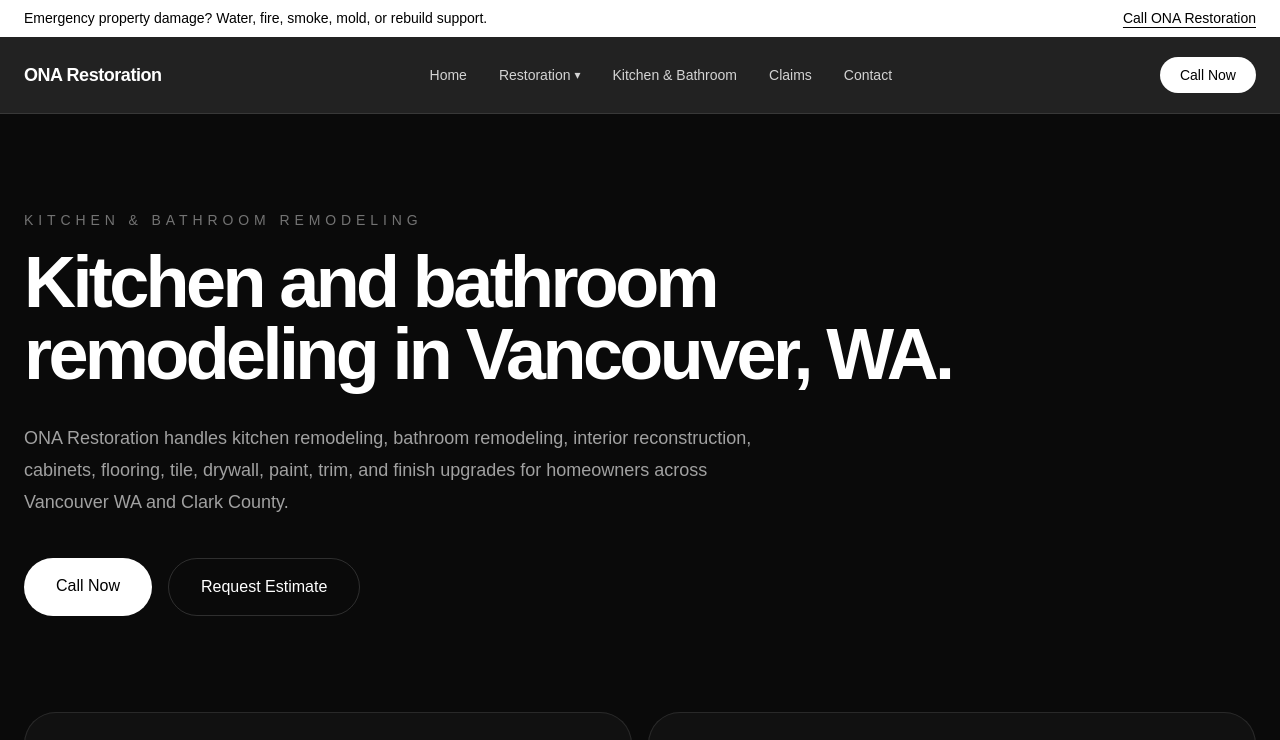
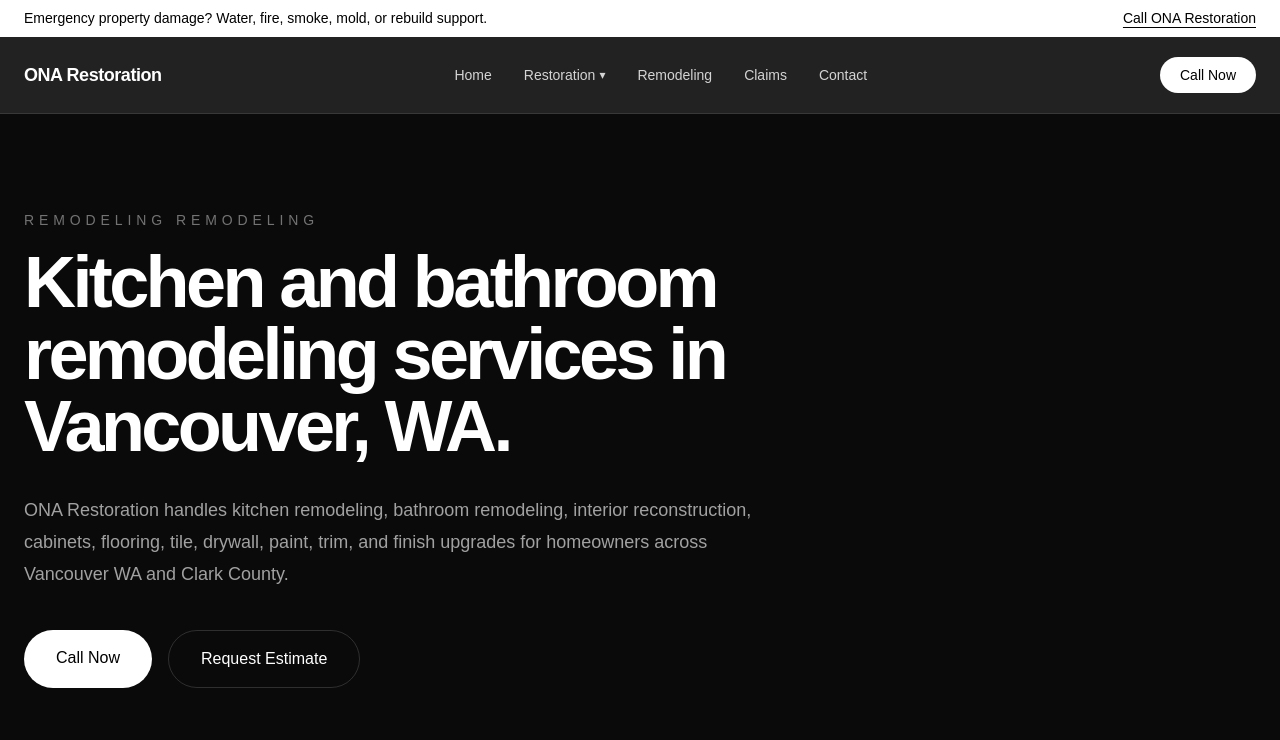
Before and after one commit to dmitzin-web/ona-restore, a Next.js app: page /kitchen-bathroom-remodeling in a window 1280 px wide. Shown: the top 740 px of the page. Built offline with nearby package versions, Linux system fonts and the light colour scheme.

Commit message:
Rename kitchen bathroom menu to remodeling

```diff
--- a/app/kitchen-bathroom-remodeling/page.tsx
+++ b/app/kitchen-bathroom-remodeling/page.tsx
@@ -1,5 +1,5 @@
 export const metadata = {
-  title: 'Kitchen & Bathroom Remodeling in Vancouver WA | ONA Restoration',
+  title: 'Remodeling Remodeling in Vancouver WA | ONA Restoration',
   description:
     'Kitchen remodeling, bathroom remodeling, reconstruction, cabinets, flooring, drywall, tile, paint, and interior renovation services in Vancouver WA and Clark County.',
 }
@@ -9,11 +9,11 @@ export default function KitchenBathroomPage() {
     <main className="min-h-screen bg-neutral-950 text-white">
       <section className="mx-auto max-w-7xl px-6 py-24">
         <p className="mb-4 text-sm uppercase tracking-[0.35em] text-neutral-500">
-          Kitchen & Bathroom Remodeling
+          Remodeling Remodeling
         </p>
 
         <h1 className="max-w-5xl text-5xl font-semibold tracking-[-0.05em] md:text-7xl">
-          Kitchen and bathroom remodeling in Vancouver, WA.
+          Kitchen and bathroom remodeling services in Vancouver, WA.
         </h1>
 
         <p className="mt-8 max-w-3xl text-lg leading-8 text-neutral-400">
--- a/app/restoration/page.tsx
+++ b/app/restoration/page.tsx
@@ -24,7 +24,7 @@ const services = [
       'Drywall, texture, paint, trim, flooring, cabinets, and interior rebuild work after mitigation.',
   },
   {
-    title: 'Kitchen & Bathroom Remodeling',
+    title: 'Remodeling Remodeling',
     href: '/kitchen-bathroom-remodeling',
     description:
       'Kitchen remodeling, bathroom remodeling, cabinets, flooring, tile, drywall, paint, trim, and interior upgrades.',
--- a/components/Header.tsx
+++ b/components/Header.tsx
@@ -58,7 +58,7 @@ export default function Header() {
           </div>
 
           <Link href="/kitchen-bathroom-remodeling" className="hover:text-white">
-            Kitchen & Bathroom
+            Remodeling
           </Link>
 
           <Link href="/insurance-claims" className="hover:text-white">
```
